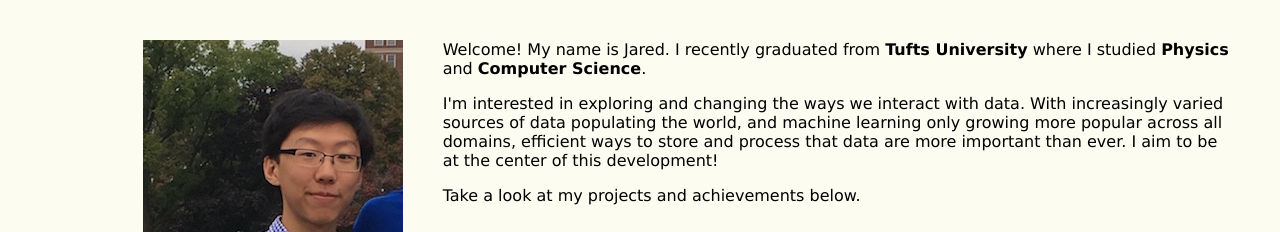
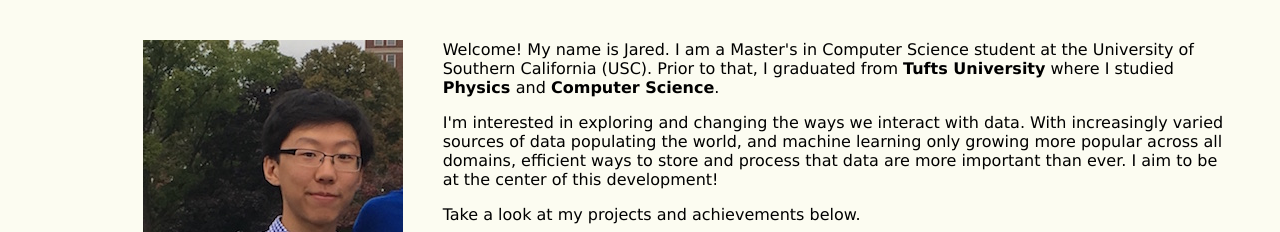
Before and after one commit to jared-hwang/old_website, a plain HTML site: page index.html in a window 1280 px wide. Shown: the top 232 px of the page. Drawn offline with Linux system fonts and the light colour scheme.

Commit message:
added usc

```diff
--- a/index.html
+++ b/index.html
@@ -26,8 +26,8 @@
 		<div id='grid-container-right'>
 
 			<div>
-				Welcome! My name is Jared. I recently graduated from <b>Tufts University</b> where I studied
-				<b> Physics </b> and <b> Computer Science</b>.
+				Welcome! My name is Jared. I am a Master's in Computer Science student at the University of Southern California (USC).
+				Prior to that, I graduated from <b>Tufts University</b> where I studied <b> Physics </b> and <b> Computer Science</b>.
 
 				<p>
 					I'm interested in exploring and changing the ways we interact with data. With increasingly varied sources of data
```
